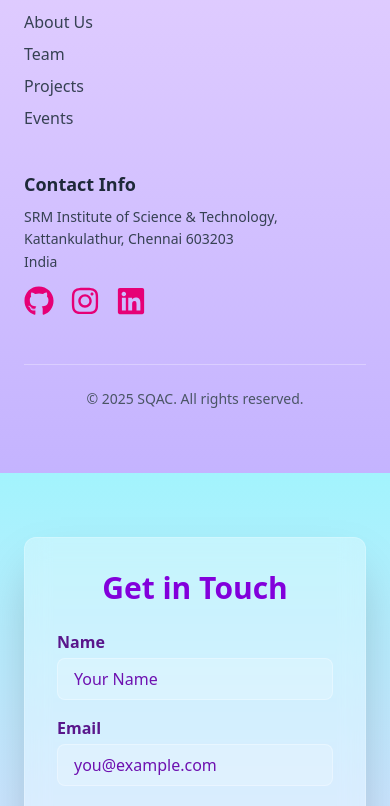
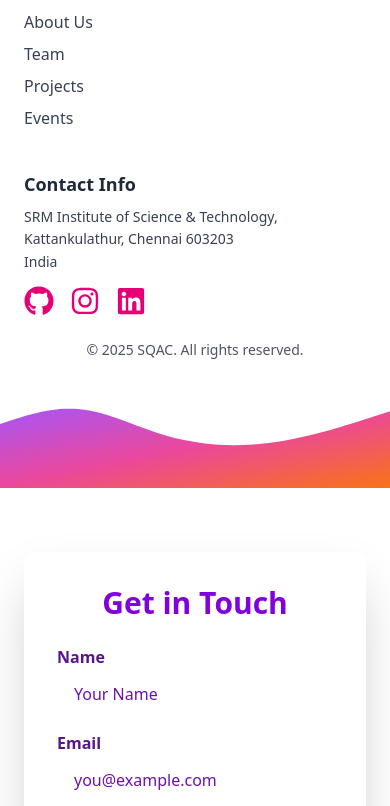
Before and after one commit to SQAC-Tech/sqac-website, a React (Vite) app in the folder Frontend/: page / in a window 390 px wide. Shown: the part 5719-6525 px from the top of the page. Built offline with nearby package versions, Linux system fonts and the light colour scheme; a web font is replaced by a local one.

Commit message:
team phto changed

```diff
--- a/Frontend/src/components/Aboutus/AboutUs1vh.jsx
+++ b/Frontend/src/components/Aboutus/AboutUs1vh.jsx
@@ -1,6 +1,6 @@
 import React, { useRef } from "react";
 import { motion, useInView } from "framer-motion";
-import TeamPic from "../../assets/Demo_SQAC_Team.jpg";
+import TeamPic from "../../assets/SQAC_Team.jpg";
 
 const AboutUs = () => {
   const ref = useRef(null);
--- a/Frontend/src/components/Footer.jsx
+++ b/Frontend/src/components/Footer.jsx
@@ -23,8 +23,8 @@ function Footer() {
   };
 
   return (
-    <footer className="w-full bg-gradient-to-t from-violet-300 via-purple-200 to-cyan-200 text-gray-800 px-6 py-16">
-      <div className="max-w-7xl mx-auto grid grid-cols-1 lg:grid-cols-2 gap-16">
+    <footer className="relative w-full   text-gray-800 px-6 pt-16 pb-32 overflow-hidden">
+      <div className="max-w-7xl mx-auto grid grid-cols-1 lg:grid-cols-2 gap-16 z-10 relative">
         {/* Left Column: Contact Form */}
         <motion.div
           initial={{ opacity: 0, y: 50 }}
@@ -169,8 +169,28 @@ function Footer() {
         </div>
       </div>
 
-      {/* Footer bottom line */}
-      <div className="mt-12 text-center text-sm text-gray-600 border-t border-white/30 pt-6">
+
+      <div className="absolute bottom-0 left-0 w-full">
+        <svg
+          viewBox="0 0 1440 320"
+          className="w-full h-32"
+          preserveAspectRatio="none"
+        >
+          <defs>
+            <linearGradient id="waveGradient" x1="0" y1="0" x2="1" y2="1">
+              <stop offset="0%" stopColor="#a855f7" />
+              <stop offset="50%" stopColor="#ec4899" />
+              <stop offset="100%" stopColor="#f97316" />
+            </linearGradient>
+          </defs>
+          <path
+            fill="url(#waveGradient)"
+            d="M0,160L48,149.3C96,139,192,117,288,122.7C384,128,480,160,576,181.3C672,203,768,213,864,213.3C960,213,1056,203,1152,186.7C1248,171,1344,149,1392,138.7L1440,128V320H0Z"
+          ></path>
+        </svg>
+      </div>
+
+      <div className="mt-6 text-center text-sm text-gray-600 relative z-10">
         © {new Date().getFullYear()} SQAC. All rights reserved.
       </div>
     </footer>
```
Also changed, not shown: Frontend/src/assets/SQAC_Team.jpg (added).
